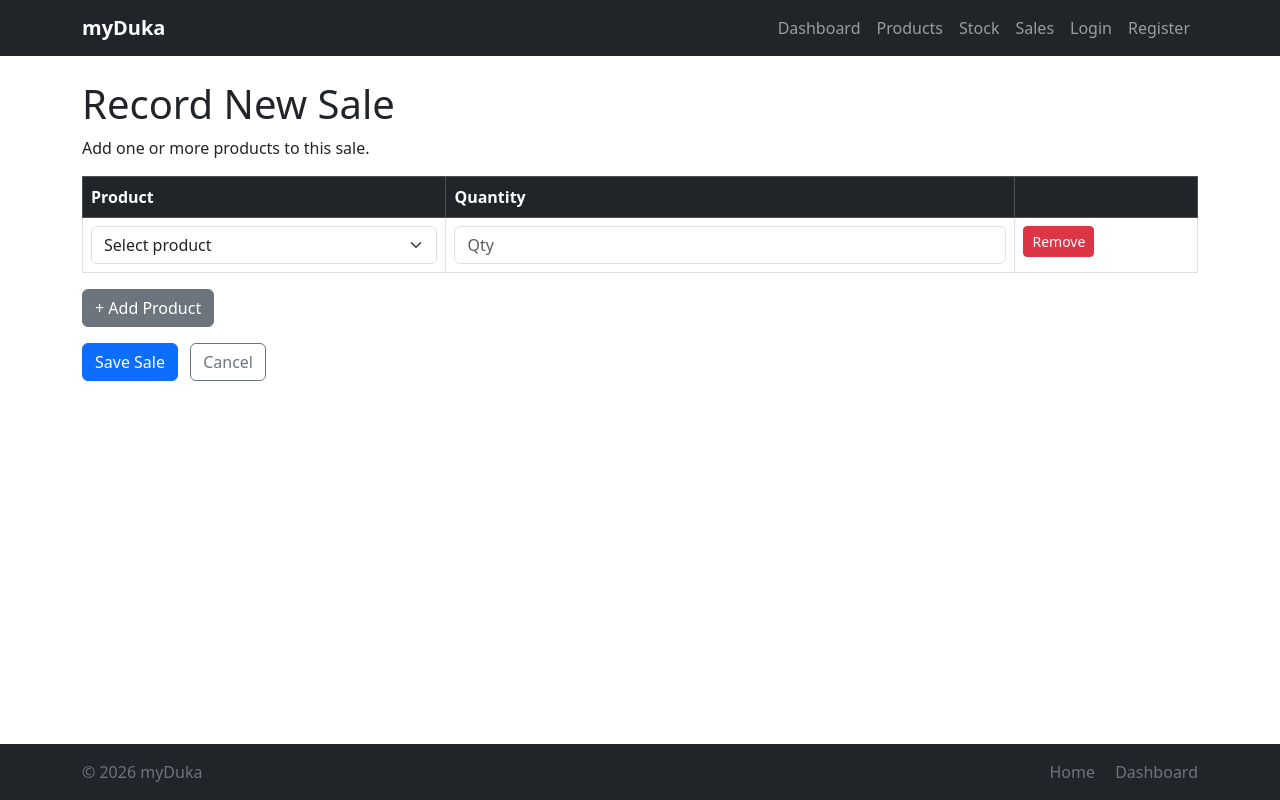
After one commit to muchembekihumba/my_duka, a Flask app: page /sales/new in a window 1280 px wide. The commit adds this page. Run offline with Flask 3, Linux system fonts and the light colour scheme; data that the repository does not hold is empty; some libraries are stand-ins or nearby versions.

Commit message:
register done

```diff
--- a/database.py
+++ b/database.py
@@ -9,10 +9,16 @@ def insert_products(values):
     )
     conn.commit()
 
-def insert_sales(values):
+def create_transaction():
+    cur.execute("INSERT INTO transactions DEFAULT VALUES RETURNING id")
+    transaction_id = cur.fetchone()[0]
+    conn.commit()
+    return transaction_id
+
+def insert_sales(transaction_id, pid, quantity):
     cur.execute(
-        "INSERT INTO sales (pid, quantity) VALUES (%s, %s)",
-        values
+        "INSERT INTO sales (transaction_id, pid, quantity) VALUES (%s, %s, %s)",
+        (transaction_id, pid, quantity)
     )
     conn.commit()
 
@@ -31,8 +37,26 @@ def get_sales():
     cur.execute('select * from sales')
     return cur.fetchall()
 
+def get_sales_with_names():
+    cur.execute("""
+        SELECT t.id, p.name, s.quantity, t.created_at
+        FROM sales s
+        JOIN products p ON s.pid = p.id
+        JOIN transactions t ON s.transaction_id = t.id
+        ORDER BY t.id
+    """)
+    return cur.fetchall()
+
 def get_stock():
     cur.execute('select * from stock')
+    return cur.fetchall()
+
+def get_stock_with_names():
+    cur.execute("""
+        SELECT s.id, p.name, s.stock_quantity
+        FROM stock s
+        JOIN products p ON s.pid = p.id
+    """)
     return cur.fetchall()
 
 def sales_per_day():
@@ -75,10 +99,13 @@ def profit_per_product():
     """)
     return cur.fetchall()
 
-print(get_products())
-print(get_sales())
-print(get_stock())
-print(sales_per_day())
-print(profit_per_day())
-print(sales_per_product())
-print(profit_per_product())
+def insert_user(full_name, email, phone_number, password_hash):
+    cur.execute(
+        "INSERT INTO users (full_name, email, phone_number, password) VALUES (%s, %s, %s, %s)",
+        (full_name, email, phone_number, password_hash)
+    )
+    conn.commit()
+
+def get_user_by_email(email):
+    cur.execute("SELECT id, full_name, email FROM users WHERE email = %s", (email,))
+    return cur.fetchone()
--- a/main.py
+++ b/main.py
@@ -1,28 +1,79 @@
-from flask import Flask, render_template
-app = Flask (__name__)
+from flask import Flask, render_template, request, redirect, url_for, flash
+from flask_bcrypt import Bcrypt
+from database import get_products, insert_products, get_sales_with_names, get_stock_with_names, insert_sales, create_transaction, insert_user, get_user_by_email
+
+app = Flask(__name__)
+bcrypt = Bcrypt(app)
+
+app.secret_key = 'dfretyh567gdwewf43s'
+
 @app.route('/')
 def home():
-    return render_template("index.html")
+    number = 1000
+    threshold = 500
+    age=45
+    return render_template("index.html", x=number, threshold=threshold, age=age)
 
 @app.route('/products')
 def products():
-    return render_template("products.html")
+    products = get_products()
+    return render_template("products.html", products=products)
+
+@app.route('/products/add', methods=['GET', 'POST'])
+def add_product():
+    if request.method == 'POST':
+        name = request.form['name']
+        buying_price = request.form['buying_price']
+        selling_price = request.form['selling_price']
+        insert_products((name, buying_price, selling_price))
+        flash(f'Product "{name}" added successfully!', 'success')
+        return redirect(url_for('products'))
+    return render_template("add_product.html")
+
+@app.route('/sales/new', methods=['GET', 'POST'])
+def record_sale():
+    if request.method == 'POST':
+        pids = request.form.getlist('pid')
+        quantities = request.form.getlist('quantity')
+        transaction_id = create_transaction()
+        for pid, quantity in zip(pids, quantities):
+            insert_sales(transaction_id, pid, quantity)
+        return redirect(url_for('sales'))
+    products = get_products()
+    return render_template("record_sale.html", products=products)
 
 @app.route('/sales')
 def sales():
-    return render_template("sales.html")
+    sales = get_sales_with_names()
+    return render_template("sales.html", sales=sales)
 
 @app.route('/stock')
 def stock():
-    return render_template("stock.html")
+    stock = get_stock_with_names()
+    return render_template("stock.html", stock=stock)
 
 @app.route('/login')
 def login():
     return render_template("login.html")
 
 
-@app.route('/register')
+@app.route('/register', methods=['GET', 'POST'])
 def register():
+    if request.method == 'POST':
+        full_name = request.form['full_name']
+        email = request.form['email']
+        phone_number = request.form['phone_number']
+        password = request.form['password']
+
+        if get_user_by_email(email):
+            flash('An account with that email already exists.', 'danger')
+            return render_template("register.html")
+
+        password_hash = bcrypt.generate_password_hash(password).decode('utf-8')
+        insert_user(full_name, email, phone_number, password_hash)
+        flash('Account created successfully! You can now log in.', 'success')
+        return redirect(url_for('login'))
+
     return render_template("register.html")
 
 @app.route('/dashboard')
--- a/templates/base.html
+++ b/templates/base.html
@@ -1,16 +1,26 @@
 <!DOCTYPE html>
 <html lang="en">
+
 <head>
     <meta charset="UTF-8">
     <meta name="viewport" content="width=device-width, initial-scale=1.0">
     <title>{% block title %}myDuka{% endblock %}</title>
-    <link href="https://cdn.jsdelivr.net/npm/bootstrap@5.3.3/dist/css/bootstrap.min.css" rel="stylesheet">
+    <link href="https://cdnjs.cloudflare.com/ajax/libs/twitter-bootstrap/5.3.3/css/bootstrap.min.css" rel="stylesheet">
+    <link href="https://cdn.datatables.net/2.3.8/css/dataTables.bootstrap5.css" rel="stylesheet">
     <link href="https://cdn.jsdelivr.net/npm/bootstrap-icons@1.11.3/font/bootstrap-icons.min.css" rel="stylesheet">
     <style>
-        body { display: flex; flex-direction: column; min-height: 100vh; }
-        main { flex: 1; }
+        body {
+            display: flex;
+            flex-direction: column;
+            min-height: 100vh;
+        }
+
+        main {
+            flex: 1;
+        }
     </style>
 </head>
+
 <body>
 
     <nav class="navbar navbar-expand-lg navbar-dark bg-dark">
@@ -22,27 +32,42 @@
             <div class="collapse navbar-collapse" id="navbarNav">
                 <ul class="navbar-nav ms-auto">
                     <li class="nav-item">
-                        <a class="nav-link" href="/dashboard"><i class="bi bi-speedometer2"></i> Dashboard</a>
+                        <a class="nav-link" href="/dashboard">Dashboard</a>
                     </li>
                     <li class="nav-item">
-                        <a class="nav-link" href="/products"><i class="bi bi-box-seam"></i> Products</a>
+                        <a class="nav-link" href="/products">Products</a>
                     </li>
                     <li class="nav-item">
-                        <a class="nav-link" href="/stock"><i class="bi bi-archive"></i> Stock</a>
+                        <a class="nav-link" href="/stock">Stock</a>
                     </li>
                     <li class="nav-item">
-                        <a class="nav-link" href="/sales"><i class="bi bi-cart3"></i> Sales</a>
+                        <a class="nav-link" href="/sales">Sales</a>
                     </li>
                     <li class="nav-item">
-                        <a class="nav-link" href="/login"><i class="bi bi-box-arrow-in-right"></i> Login</a>
+                        <a class="nav-link" href="/login">Login</a>
                     </li>
                     <li class="nav-item">
-                        <a class="nav-link" href="/register"><i class="bi bi-person-plus"></i> Register</a>
+                        <a class="nav-link" href="/register">Register</a>
                     </li>
                 </ul>
             </div>
         </div>
     </nav>
+
+
+    <div>
+        {% with messages = get_flashed_messages(with_categories=true) %}
+        {% if messages %}
+        {% for category, message in messages %}
+        <div class="alert alert-{{ category }} alert-dismissible" role="alert">
+            {{ message }}
+            <button type="button" class="btn-close" data-bs-dismiss="alert"></button>
+        </div>
+        {% endfor %}
+        {% endif %}
+        {% endwith %}
+    </div>
+
 
     <main class="container py-4">
         {% block content %}{% endblock %}
@@ -58,6 +83,11 @@
         </div>
     </footer>
 
-    <script src="https://cdn.jsdelivr.net/npm/bootstrap@5.3.3/dist/js/bootstrap.bundle.min.js"></script>
+    <script src="https://code.jquery.com/jquery-3.7.1.js"></script>
+    <script src="https://cdnjs.cloudflare.com/ajax/libs/twitter-bootstrap/5.3.3/js/bootstrap.bundle.min.js"></script>
+    <script src="https://cdn.datatables.net/2.3.8/js/dataTables.js"></script>
+    <script src="https://cdn.datatables.net/2.3.8/js/dataTables.bootstrap5.js"></script>
+    {% block scripts %}{% endblock %}
 </body>
+
 </html>
--- /dev/null
+++ b/templates/record_sale.html
@@ -0,0 +1,75 @@
+{% extends "base.html" %}
+{% block title %}Record Sale - myDuka{% endblock %}
+{% block content %}
+    <h1>Record New Sale</h1>
+    <p>Add one or more products to this sale.</p>
+
+    <form method="POST" action="/sales/new">
+        <table class="table table-bordered" id="saleTable">
+            <thead class="table-dark">
+                <tr>
+                    <th>Product</th>
+                    <th>Quantity</th>
+                    <th></th>
+                </tr>
+            </thead>
+            <tbody id="saleRows">
+                <tr>
+                    <td>
+                        <select name="pid" class="form-select" required>
+                            <option value="" disabled selected>Select product</option>
+                            {% for product in products %}
+                            <option value="{{ product[0] }}">{{ product[1] }}</option>
+                            {% endfor %}
+                        </select>
+                    </td>
+                    <td>
+                        <input type="number" name="quantity" class="form-control" min="1" placeholder="Qty" required>
+                    </td>
+                    <td>
+                        <button type="button" class="btn btn-danger btn-sm remove-row">Remove</button>
+                    </td>
+                </tr>
+            </tbody>
+        </table>
+
+        <button type="button" class="btn btn-secondary mb-3" id="addRow">+ Add Product</button>
+        <br>
+        <button type="submit" class="btn btn-primary">Save Sale</button>
+        <a href="/sales" class="btn btn-outline-secondary ms-2">Cancel</a>
+    </form>
+{% endblock %}
+
+{% block scripts %}
+<script>
+    const productOptions = `{% for product in products %}<option value="{{ product[0] }}">{{ product[1] }}</option>{% endfor %}`;
+
+    document.getElementById('addRow').addEventListener('click', function () {
+        const tbody = document.getElementById('saleRows');
+        const row = document.createElement('tr');
+        row.innerHTML = `
+            <td>
+                <select name="pid" class="form-select" required>
+                    <option value="" disabled selected>Select product</option>
+                    ${productOptions}
+                </select>
+            </td>
+            <td>
+                <input type="number" name="quantity" class="form-control" min="1" placeholder="Qty" required>
+            </td>
+            <td>
+                <button type="button" class="btn btn-danger btn-sm remove-row">Remove</button>
+            </td>`;
+        tbody.appendChild(row);
+    });
+
+    document.getElementById('saleRows').addEventListener('click', function (e) {
+        if (e.target.classList.contains('remove-row')) {
+            const rows = document.querySelectorAll('#saleRows tr');
+            if (rows.length > 1) {
+                e.target.closest('tr').remove();
+            }
+        }
+    });
+</script>
+{% endblock %}
```
Also changed, not shown: templates/add_product.html (added, +23 -0 lines), templates/index.html (+17 -2 lines), templates/products.html (+22 -6 lines), templates/register.html (+19 -9 lines), templates/sales.html (+22 -7 lines), templates/stock.html (+21 -8 lines).
